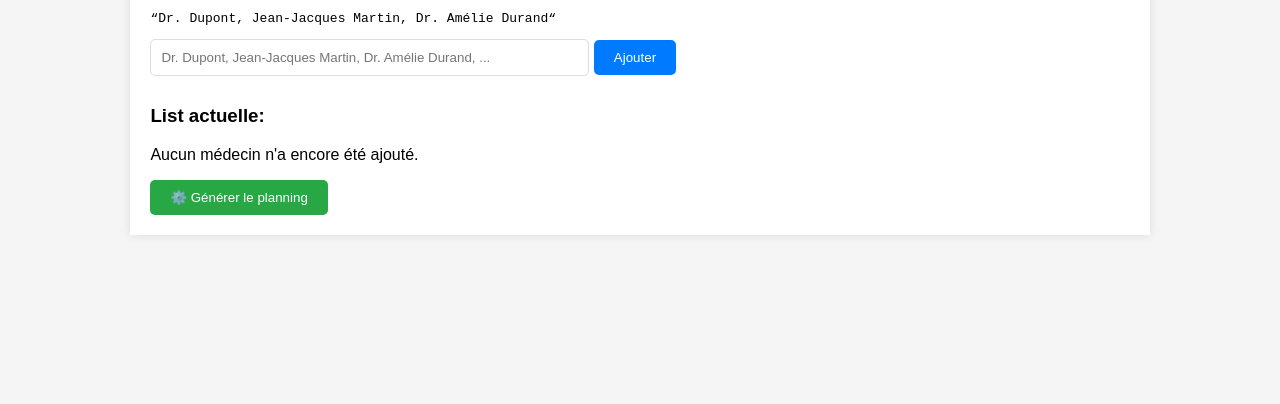
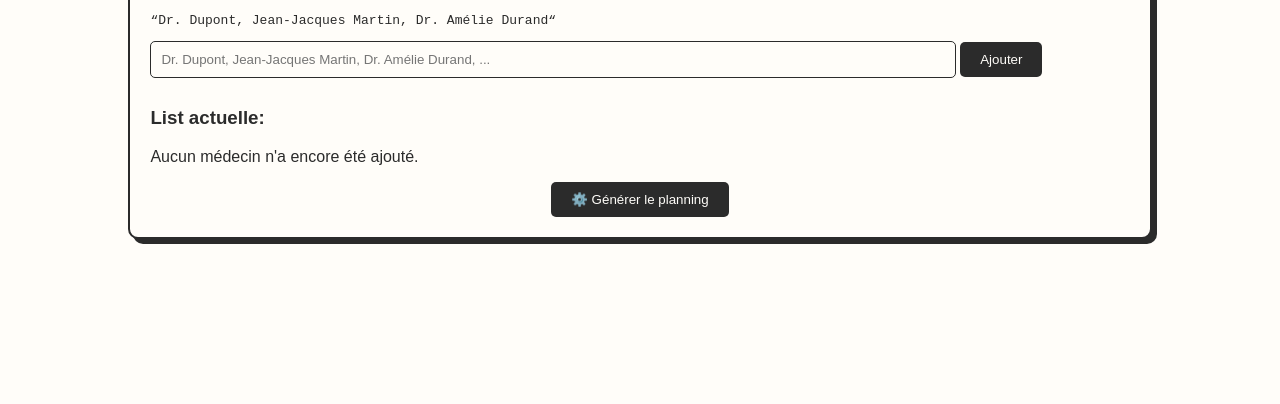
Before and after one commit to valentingnt/planning-app, a website built with Vite: page index.html in a window 1280 px wide. Shown: the part 396-800 px from the top of the page. Built offline with nearby package versions, Linux system fonts and the light colour scheme.

Commit message:
Refactor UI styles and button placement

```diff
--- a/index.html
+++ b/index.html
@@ -44,7 +44,9 @@
       Aucun médecin n'a encore été ajouté.
     </p>
 
-    <button id="download-planning">⚙️ Générer le planning</button>
+    <div class="button-container">
+      <button id="download-planning">⚙️ Générer le planning</button>
+    </div>
   </div>
   <script src="main.js" type="module"></script>
 </body>
--- a/style.css
+++ b/style.css
@@ -1,23 +1,25 @@
 body {
   font-family: Arial, sans-serif;
   padding: 20px;
-  background-color: #f5f5f5;
+  background-color: #FFFDF9;
   display: flex;
   flex-direction: column;
   align-items: center;
+  color: #2B2B2B;
 }
 
 .header {
   width: 80%;
-  background-color: #fff;
+  background-color: #FFFDF9;
   padding: 20px;
-  box-shadow: 0px 0px 10px rgba(0, 0, 0, 0.1);
-  margin-bottom: 20px;
+  border-radius: 10px;
+  border: 2px solid #2B2B2B;
+  box-shadow: 5px 5px 0px 0px #2B2B2B;
 }
 
 h1,
 h2 {
-  color: #333;
+  color: #2B2B2B;
 }
 
 form {
@@ -32,32 +34,44 @@ form {
 input[type="text"] {
   padding: 10px;
   margin-bottom: 10px;
-  border: 1px solid #ddd;
+  border: 1px solid #2B2B2B;
   border-radius: 5px;
+  color: #2B2B2B;
+  background-color: #FFFDF9;
+  width: 80%;
+}
+
+pre {
+  white-space: pre-wrap;
 }
 
 input[type="button"] {
   padding: 10px 20px;
   border: none;
-  background-color: #007bff;
-  color: #fff;
+  background-color: #2B2B2B;
+  color: #FFFDF9;
   cursor: pointer;
   border-radius: 5px;
 }
 
 input[type="button"]:hover {
-  background-color: #0056b3;
+  background-color: #1A1A1A;
 }
 
 button {
   padding: 10px 20px;
   border: none;
-  background-color: #28a745;
-  color: #fff;
+  background-color: #2B2B2B;
+  color: #FFFDF9;
   cursor: pointer;
   border-radius: 5px;
 }
 
 button:hover {
-  background-color: #218838;
+  background-color: #1A1A1A;
 }
+
+.button-container {
+  display: flex;
+  justify-content: center;
+}
```
